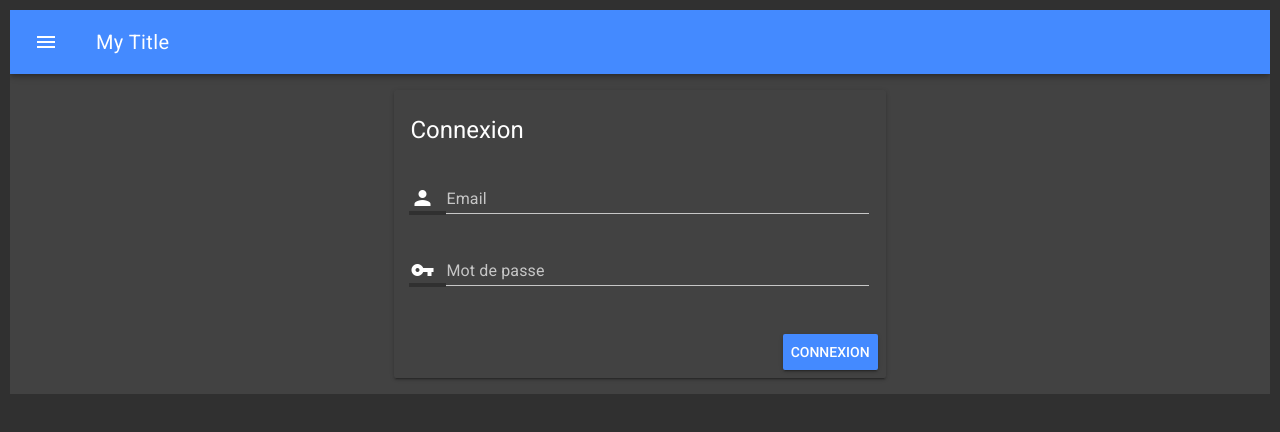
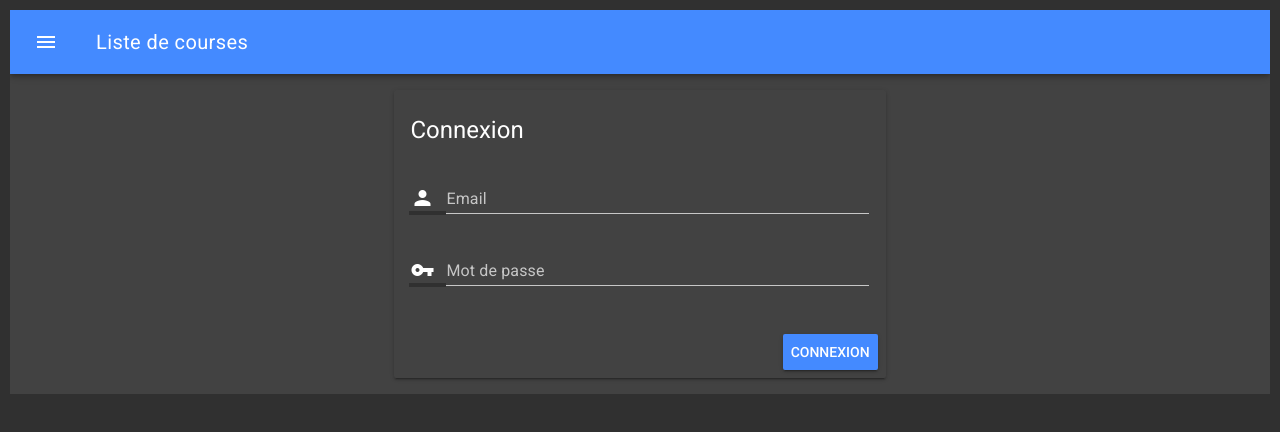
Before and after one commit to olivmai/recipes-front, a Vue app: page /#/login in a window 1280 px wide. Shown: the top 432 px of the page. Built offline with nearby package versions, Linux system fonts and the light colour scheme; what vue-toasted would draw is missing.

Commit message:
WIP: add drawer to have more action options

```diff
--- a/src/App.vue
+++ b/src/App.vue
@@ -5,7 +5,9 @@
         <md-button class="md-icon-button" @click="showNavigation = true">
           <md-icon>menu</md-icon>
         </md-button>
-        <span class="md-title">My Title</span>
+        <span class="md-title">
+          <router-link :to="{name: 'Home'}">Liste de courses</router-link>
+        </span>
       </md-toolbar>
 
       <md-drawer :md-active.sync="showNavigation" md-swipeable>
@@ -55,6 +57,10 @@
 </script>
 
 <style>
+#app .page-container .md-title a {
+  color: #fff;
+  text-decoration: none;
+}
 .page-container {
   min-height: 100vh;
   overflow: hidden;
--- a/src/views/recipe/List.vue
+++ b/src/views/recipe/List.vue
@@ -10,7 +10,36 @@
         @md-cancel="onCancel"
         @md-confirm="onConfirm" />
 
-        <md-table v-if="recipes.length > 0">
+        <md-list v-if="recipes.length > 0">
+            <md-list-item v-bind:key="recipe.id" v-for="recipe in recipes">
+                <span class="md-list-item-text">
+                    <router-link class="link" :to="{ name: 'Show', params: { id: recipe.id }}">{{recipe.name}}</router-link>
+                </span>
+                <md-menu md-size="medium" :md-offset-x="-127" :md-offset-y="-36">
+                    <md-button md-menu-trigger><md-icon>more_vert</md-icon></md-button>
+
+                    <md-menu-content>
+                        <md-menu-item>
+                            <md-button class="md-raised md-primary">
+                                <md-icon>add_shopping_cart</md-icon> Ajouter à la liste
+                            </md-button>
+                        </md-menu-item>
+                        <md-menu-item>
+                            <md-button class="link" :to="{ name: 'Edit', params: { id: recipe.id }}">
+                                <md-icon>edit</md-icon> Modifier
+                            </md-button>
+                        </md-menu-item>
+                        <md-menu-item>
+                            <md-button class="md-accent" v-on:click=alertDeleteRecipe(recipe.id)>
+                                <md-icon>close</md-icon> Supprimer
+                            </md-button>
+                        </md-menu-item>
+                    </md-menu-content>
+                </md-menu>
+            </md-list-item>
+        </md-list>
+
+        <!--<md-table v-if="recipes.length > 0">
             <md-table-row slot="md-table-row" v-bind:key="recipe.id" v-for="recipe in recipes">
                 <md-table-cell md-label="Name" md-sort-by="name">
                     <router-link class="link" :to="{ name: 'Show', params: { id: recipe.id }}">{{recipe.name}}</router-link>
@@ -39,7 +68,7 @@
                     </md-menu>
                 </md-table-cell>
             </md-table-row>
-        </md-table>
+        </md-table>-->
         <md-empty-state v-else
             md-icon="search_off"
             md-label="No recipe found"
```
